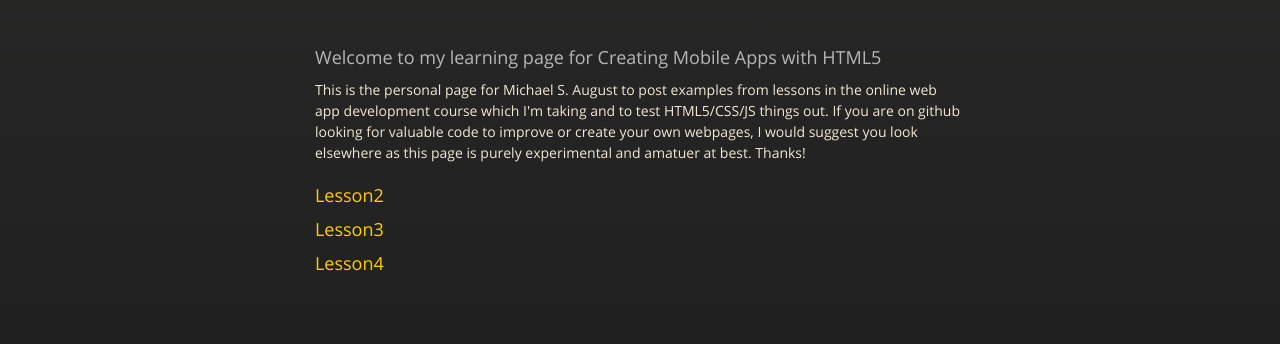
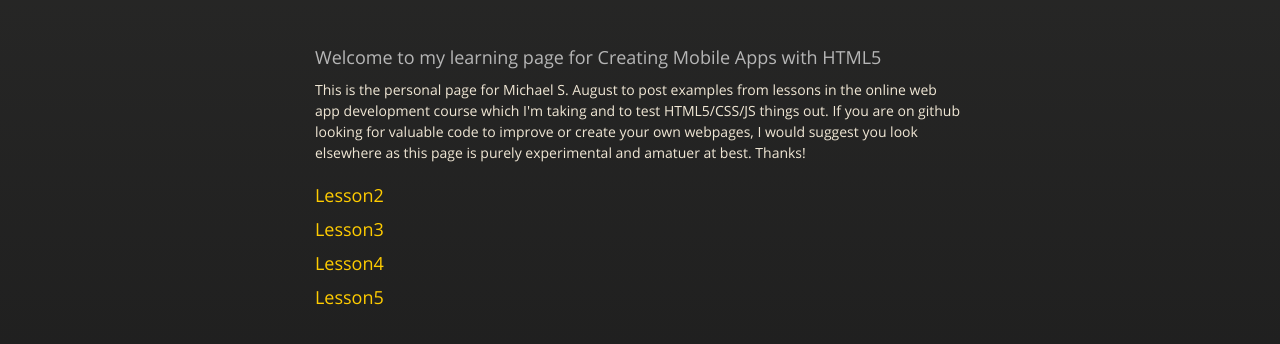
Before and after one commit to augaug/Creating-Mobile-Apps-with-HTML5, a plain HTML site: page index.html in a window 1280 px wide. Shown: the part 226-570 px from the top of the page. Drawn offline with nearby package versions, Linux system fonts and the light colour scheme.

Commit message:
Lesson 5

```diff
--- a/index.html
+++ b/index.html
@@ -57,7 +57,7 @@
                 <h3></a><a href="https://augaug.github.io/Creating-Mobile-Apps-with-HTML5/Lesson2.html">Lesson2</a></li></h3>
                 <h3></a><a href="https://augaug.github.io/Creating-Mobile-Apps-with-HTML5/Lesson3.html">Lesson3</a></li></h3>
                 <h3></a><a href="https://augaug.github.io/Creating-Mobile-Apps-with-HTML5/watzthis/docs.html">Lesson4</a></li></h3>
-
+                <h3></a><a href="https://augaug.github.io/Creating-Mobile-Apps-with-HTML5/watzthis/docs.html">Lesson5</a></li></h3>
 
                 <!--[if !IE]><script>fixScale(document);</script><![endif]-->
 
```
